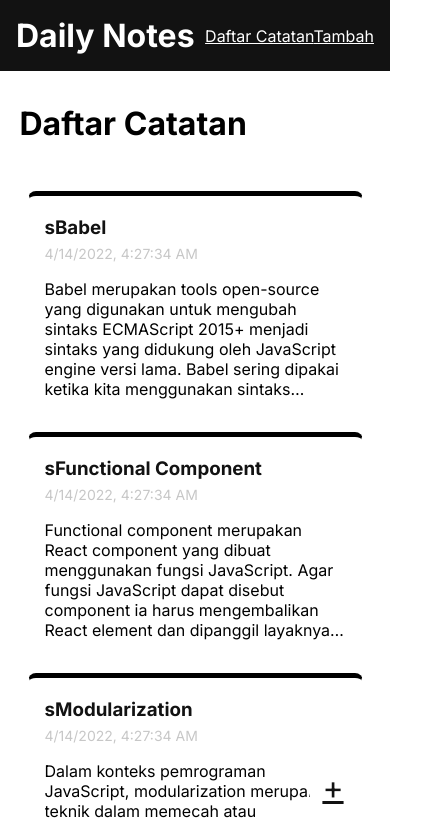
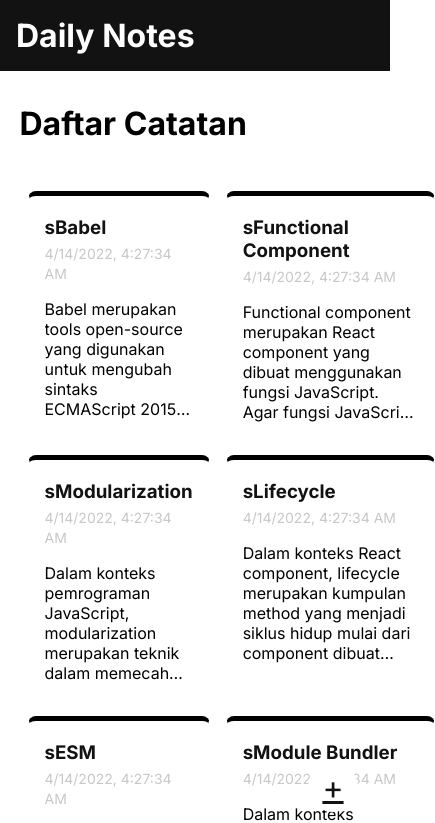
Before and after one commit to hildanku/BangkitAcademy2024, a React (Vite) app in the folder notes-app-v1/: page / in a window 390 px wide. Shown: the top 823 px of the page, 435 px wide, since content can reach past the window. Built offline with nearby package versions, Linux system fonts and the light colour scheme.

Commit message:
feat: add hamburger menu

```diff
--- a/notes-app-v1/src/components/navigation-bar.jsx
+++ b/notes-app-v1/src/components/navigation-bar.jsx
@@ -1,12 +1,25 @@
-import React from 'react'
+import React, { useState } from 'react'
 import { Link } from 'react-router-dom'
 
 function NavigationBar() {
+
+    const [isOpen, setIsOpen] = useState(false)
+    const toggleMenu = () => {
+        setIsOpen(prev => !prev)
+    }
+
     return (
-        <nav>
-            <Link to="/notes">Daftar Catatan</Link>
-            <Link to="/notes/new">Tambah</Link>
-        </nav>
+        <>
+            <button className="hamburger" onClick={toggleMenu}>
+                <span></span>
+                <span></span>
+                <span></span>
+            </button>
+            <nav className={`navigation-bar ${isOpen ? 'open' : ''}`}>
+                <Link to="/">Daftar Catatan</Link>
+                <Link to="/notes/new">Tambah</Link>
+            </nav>
+        </>
     )
 }
 
--- a/notes-app-v1/src/styles/style.css
+++ b/notes-app-v1/src/styles/style.css
@@ -340,13 +340,58 @@ main {
     background-color: #b22222;
 }
 
-@media screen and (min-width: 650px) {
+.navigation-bar {
+    display: flex;
+    gap: 0.5rem;
+    flex-wrap: wrap;
+}
+
+
+.hamburger {
+    display: none;
+    flex-direction: column;
+    justify-content: space-between;
+    width: 24px;
+    height: 18px;
+    cursor: pointer;
+    background-color: transparent;
+    border: 0;
+}
+
+.hamburger span {
+    display: block;
+    height: 3px;
+    background-color: var(--on-background);
+    border-radius: 2px;
+}
+
+@media screen and (max-width: 650px) {
     .notes-list {
         grid-template-columns: repeat(2, 1fr);
     }
 
     .detail-page__title {
         font-size: 64px;
+    }
+
+    .navigation-bar {
+        flex-direction: column;
+        position: absolute;
+        top: 64px;
+        right: 16px;
+        background-color: var(--background);
+        border: 1px solid var(--on-background);
+        border-radius: 8px;
+        padding: 1rem;
+        display: none;
+    }
+
+    .navigation-bar.open {
+        display: flex;
+    }
+
+    .hamburger {
+        display: flex;
     }
 }
 
```
